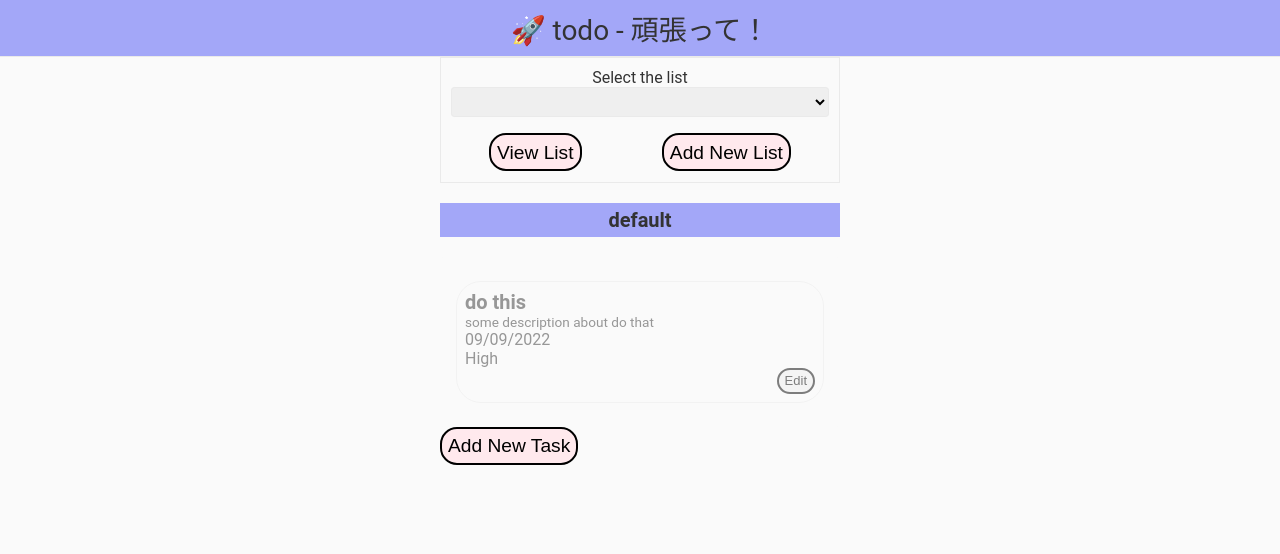
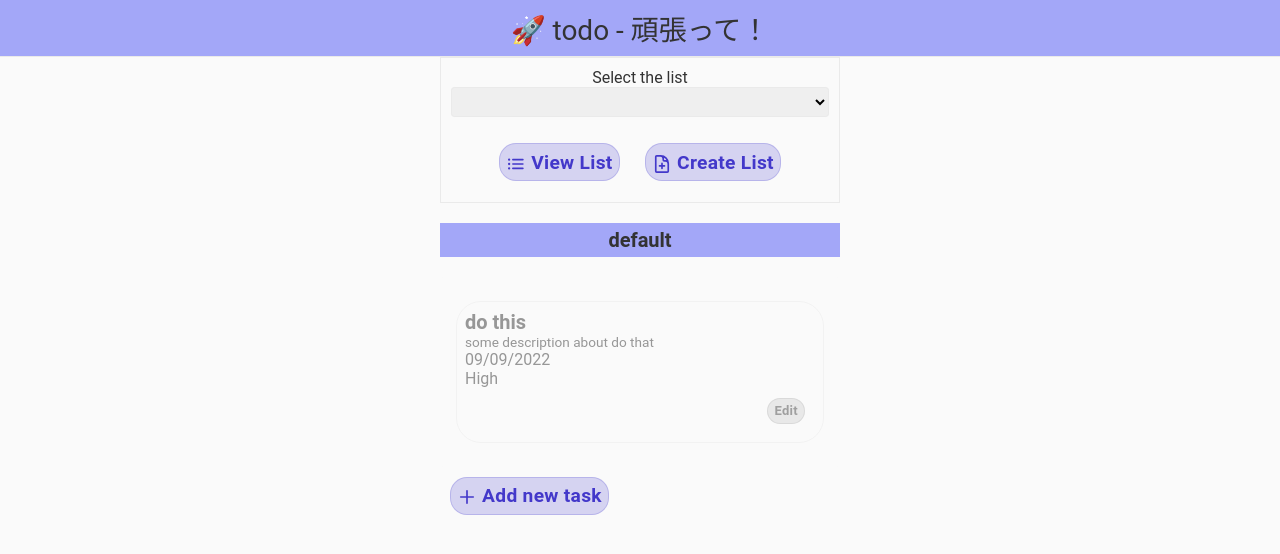
Before and after one commit to r0hitm/todo_old, a website built with webpack: page src/index.html in a window 1280 px wide. Built offline with nearby package versions, Linux system fonts and the light colour scheme; a web font is replaced by a local one.

Commit message:
Added new button styles

```diff
--- a/src/index.html
+++ b/src/index.html
@@ -22,8 +22,20 @@
         <!-- <option value="dummy">dummy</option> -->
       </select>
       <div class="list-buttons">
-        <button type="submit">View List</button>
-        <button id="new-list" type="button">Add New List</button>
+        <button type="submit">
+          <svg xmlns="http://www.w3.org/2000/svg" fill="none" viewBox="0 0 24 24" stroke-width="2" stroke="currentColor"
+            width="20px" height="20px">
+            <path stroke-linecap="round" stroke-linejoin="round"
+              d="M8.25 6.75h12M8.25 12h12m-12 5.25h12M3.75 6.75h.007v.008H3.75V6.75zm.375 0a.375.375 0 11-.75 0 .375.375 0 01.75 0zM3.75 12h.007v.008H3.75V12zm.375 0a.375.375 0 11-.75 0 .375.375 0 01.75 0zm-.375 5.25h.007v.008H3.75v-.008zm.375 0a.375.375 0 11-.75 0 .375.375 0 01.75 0z" />
+          </svg>
+          View List
+        </button>
+        <button id="new-list" type="button">
+          <svg xmlns="http://www.w3.org/2000/svg" fill="none" viewBox="0 0 24 24" stroke-width="2" stroke="currentColor" width="20px" height="20px">
+            <path stroke-linecap="round" stroke-linejoin="round" d="M19.5 14.25v-2.625a3.375 3.375 0 00-3.375-3.375h-1.5A1.125 1.125 0 0113.5 7.125v-1.5a3.375 3.375 0 00-3.375-3.375H8.25m3.75 9v6m3-3H9m1.5-12H5.625c-.621 0-1.125.504-1.125 1.125v17.25c0 .621.504 1.125 1.125 1.125h12.75c.621 0 1.125-.504 1.125-1.125V11.25a9 9 0 00-9-9z" />
+          </svg>
+        Create List
+        </button>
       </div>
     </form>
 
@@ -43,7 +55,12 @@
       </li>
     </ul>
 
-    <button type="button" id="new-task">Add New Task</button>
+    <button type="button" id="new-task">
+      <svg xmlns="http://www.w3.org/2000/svg" fill="none" viewBox="0 0 24 24" stroke-width="2" stroke="currentColor" width="20px" height="20px">
+        <path stroke-linecap="round" stroke-linejoin="round" d="M12 4.5v15m7.5-7.5h-15" />
+      </svg>
+      Add new task
+    </button>
   </div>
 
   <!-- Modal box w/ input forms here-->
--- a/src/style.css
+++ b/src/style.css
@@ -8,6 +8,7 @@
  **/
 
 @import url("https://fonts.googleapis.com/css2?family=Gotu&display=swap");
+@import url('https://fonts.googleapis.com/css2?family=Roboto+Mono:wght@400;500;600;700&display=swap');
 
 * {
     box-sizing: border-box;
@@ -188,12 +189,21 @@ li.task-item {
     padding: 2rem;
 }
 
+svg{
+    vertical-align: middle;
+}
+
 button {
+    margin: 10px;
     height: 2em;
-    background: #ffe9ed;
-    cursor: pointer;
     border-radius: 17px;
+    font-family: "Roboto";
+    font-weight: 600;
+    font-size: 1.2em;
     box-shadow: none;
     border-style: solid;
-    font: normal normal normal 1.2rem/1 Gotu, sans-serif;
+    background-color: #4338ca33;
+    color: #4338ca;
+    border: solid 1px #4338ca33;
+    letter-spacing: 0.3px;
 }
```
